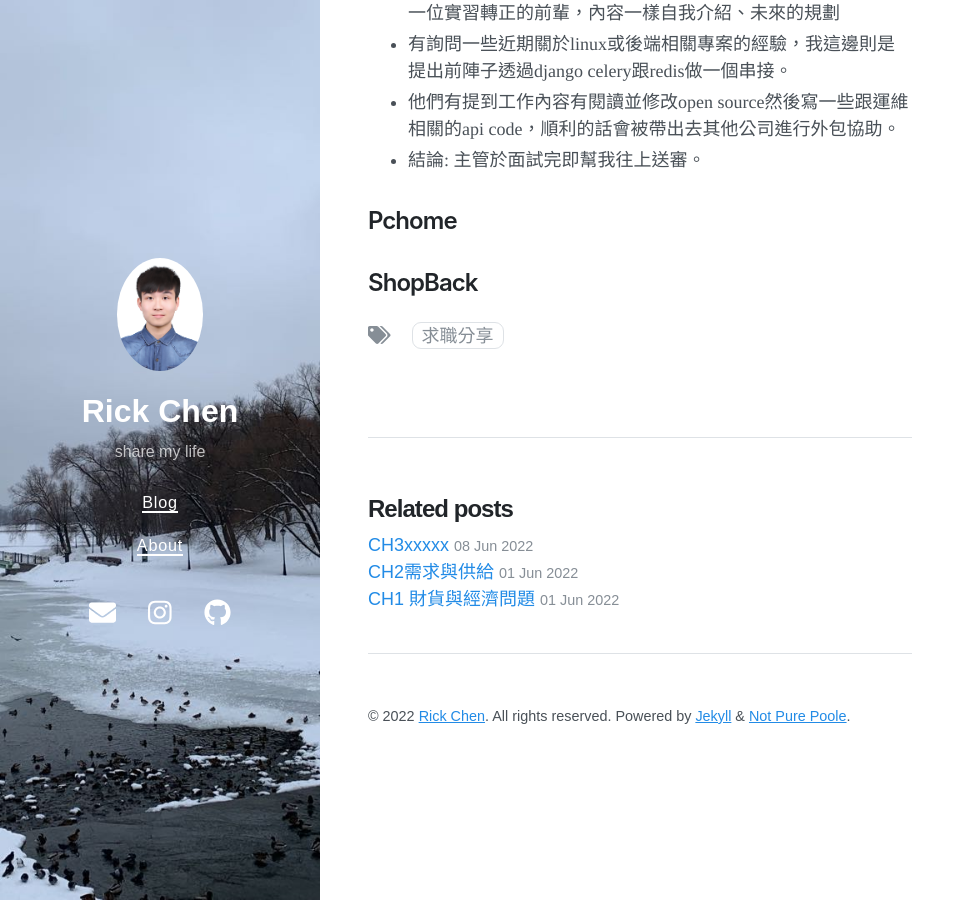
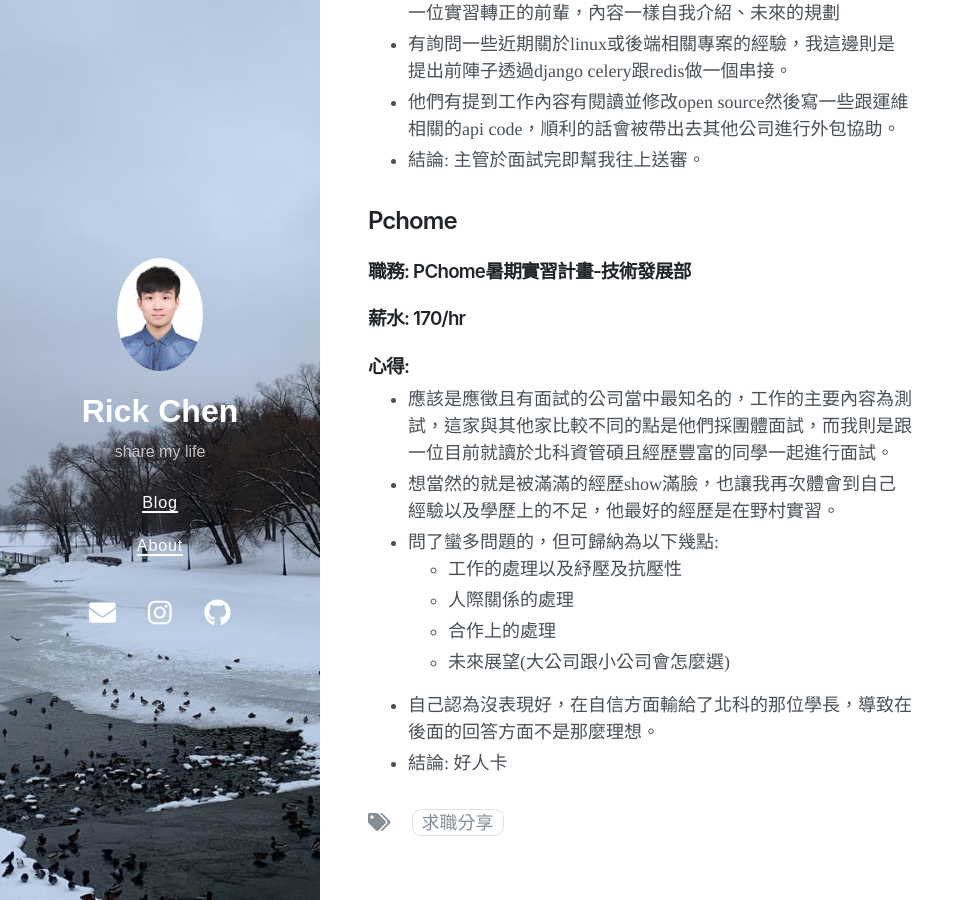
Before and after one commit to jerry940917chen/jerry940917chen.github.io, a Jekyll site: the page built from _posts/2022-06-08-Intern1.md, in a window 1280 px wide and 900 px high, scrolled down 2203 px. Shown: the whole window, without its empty margins (0-975 px from the left). Built offline with Jekyll 4.4.1, drawn with Linux system fonts in a browser that asks for light colours; nearby versions of some CDN libraries.

Commit message:
Update 2022-06-08-Intern1.md

```diff
--- a/_posts/2022-06-08-Intern1.md
+++ b/_posts/2022-06-08-Intern1.md
@@ -55,5 +55,15 @@ date: 2022-06-08 03:15
 * 結論: 主管於面試完即幫我往上送審。
 
 ## Pchome
-
-## ShopBack
+### 職務: PChome暑期實習計畫-技術發展部
+### 薪水: 170/hr
+### 心得:
+* 應該是應徵且有面試的公司當中最知名的，工作的主要內容為測試，這家與其他家比較不同的點是他們採團體面試，而我則是跟一位目前就讀於北科資管碩且經歷豐富的同學一起進行面試。
+* 想當然的就是被滿滿的經歷show滿臉，也讓我再次體會到自己經驗以及學歷上的不足，他最好的經歷是在野村實習。
+* 問了蠻多問題的，但可歸納為以下幾點:
+   * 工作的處理以及紓壓及抗壓性
+   * 人際關係的處理
+   * 合作上的處理
+   * 未來展望(大公司跟小公司會怎麼選)
+* 自己認為沒表現好，在自信方面輸給了北科的那位學長，導致在後面的回答方面不是那麼理想。
+* 結論: 好人卡
```
